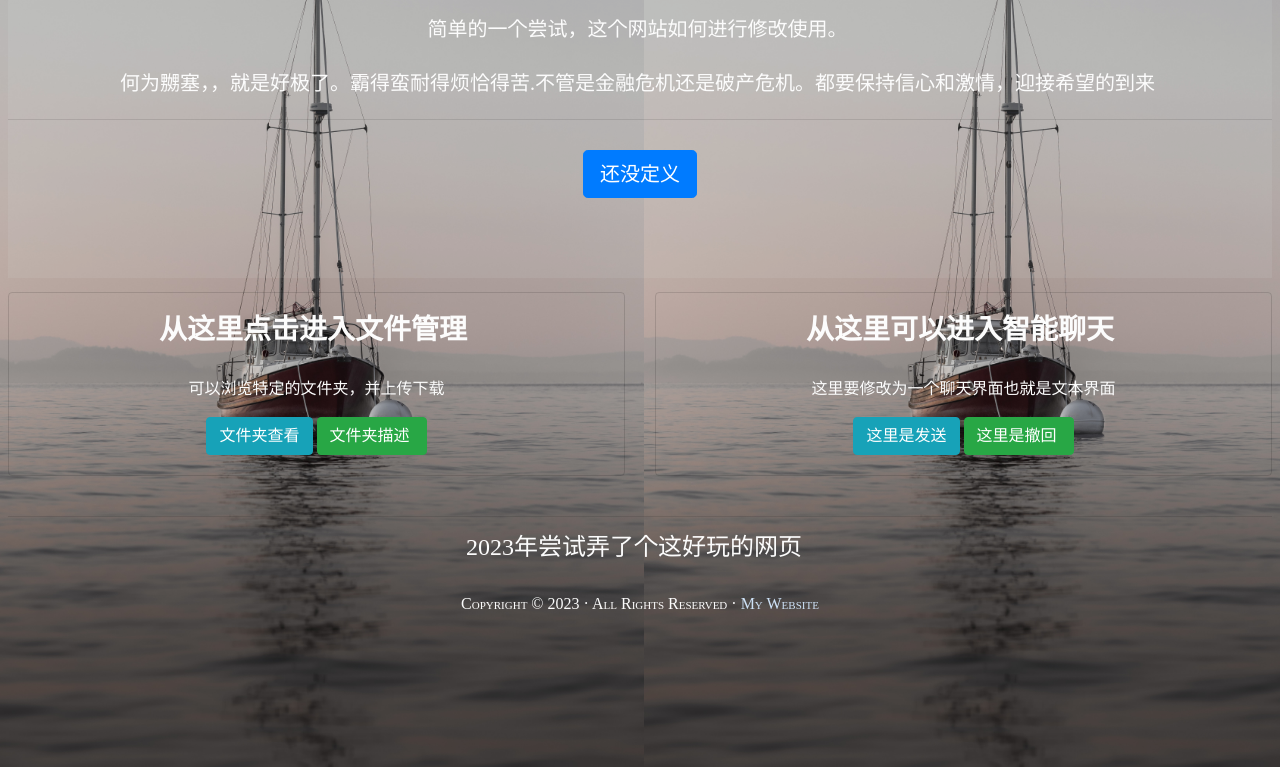
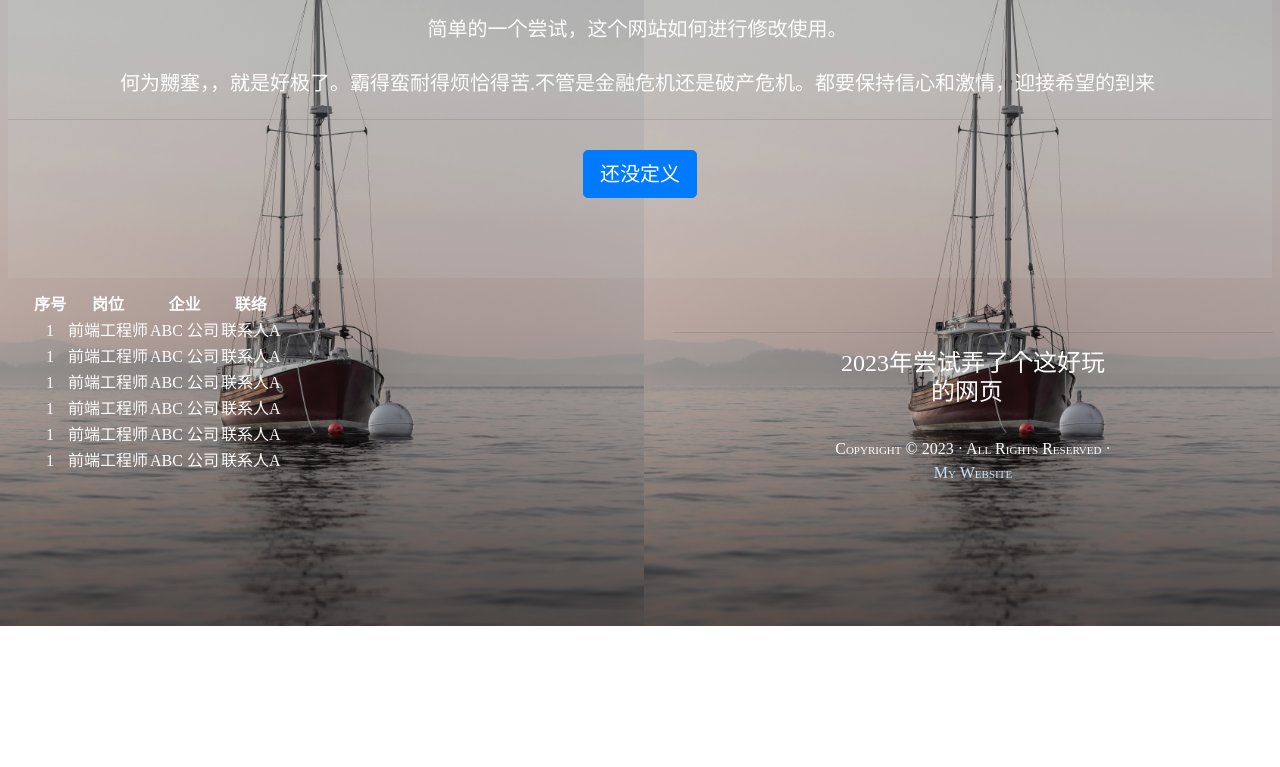
Before and after one commit to daopica/daopica.github.io, a plain HTML site: page index.html in a window 1280 px wide. Shown: the part 174-941 px from the top of the page. After the commit the page ends 800 px from the top, so only its background shows below. Drawn offline with Linux system fonts and the light colour scheme.

Commit message:
Update index.html

```diff
--- a/index.html
+++ b/index.html
@@ -4,7 +4,7 @@
     <meta charset="utf-8">
     <meta http-equiv="X-UA-Compatible" content="IE=edge">
     <meta name="viewport" content="width=device-width, initial-scale=1">
-    <title>嬲塞网</title>
+    <title>嬲塞招聘网</title>
 
     <script>
       var totalCount = parseInt(localStorage.getItem('totalCount'));
@@ -58,11 +58,10 @@
 
     <div class="jumbotron jumbotron-fluid text-center">
        <h1 class="display-4"嬲塞网</h1>
-       <p><strong>嬲塞网</strong></p>
+       <p><strong>嬲塞 求职&nbsp; 互助网</strong></p>
        <p class="lead">简单的一个尝试，这个网站如何进行修改使用。&nbsp;</p>
        <p class="lead">何为嬲塞，，就是好极了。霸得蛮耐得烦恰得苦.不管是金融危机还是破产危机。都要保持信心和激情，迎接希望的到来&nbsp;</p>
-<hr class="my-4">
-
+       <hr class="my-4">
        <p class="lead col-xl-2 offset-xl-5">
           <a class="btn btn-primary btn-lg" href="#" role="button">还没定义</a>
        </p>
@@ -74,28 +73,71 @@
 <div class="col-md-4 col-xl-3">
 </div>
   </div>
-       <div class="row">
-          <div class="col-md-6 text-center">
-             <div class="card">
-                <div class="card-body">
-                   <h3><strong>从这里点击进入文件管理&nbsp;</strong></h3>
-                   <p>可以浏览特定的文件夹，并上传下载 </p>
-                   <button type="button" class="btn btn-info btn-md">文件夹查看</button>
-                   <button type="button" class="btn btn-success btn-md">文件夹描述&nbsp;</button>
-                </div>
-             </div>
-          </div>
-          <div class="text-center col-md-6">
-             <div class="card">
-                <div class="card-body">
-                   <h3></strong><strong>从这里可以进入智能聊天&nbsp;</strong></strong></h3>
-                   <p>这里要修改为一个聊天界面也就是文本界面</p>
-                    <button type="button" class="btn btn-info btn-md">这里是发送</button>
-                    <button type="button" class="btn btn-success btn-md">这里是撤回&nbsp;</button>
-                </div>
-             </div>
-          </div>
+         <div class="row">
+          <div style="width: 600px; height: 250px; overflow-y: scroll; margin-left: 40px;">
+          <table>
+            <thead>
+                <tr>
+                 <th>序号</th>
+                 <th>岗位</th>
+                 <th>企业</th>
+                 <th>联络</th>
+                </tr>
+            </thead>
+                   <tbody>
+                     <tr>
+                       <td>1</td>
+                       <td>前端工程师</td>
+                       <td>ABC 公司</td>
+                       <td>联系人A</td>
+                     </tr>
+                     <tr>
+                       <td>1</td>
+                       <td>前端工程师</td>
+                       <td>ABC 公司</td>
+                       <td>联系人A</td>
+                     </tr>
+                     <tr>
+                       <td>1</td>
+                       <td>前端工程师</td>
+                       <td>ABC 公司</td>
+                       <td>联系人A</td>
+                     </tr>
+                     <tr>
+                       <td>1</td>
+                       <td>前端工程师</td>
+                       <td>ABC 公司</td>
+                       <td>联系人A</td>
+                     </tr>
+                     <tr>
+                       <td>1</td>
+                       <td>前端工程师</td>
+                       <td>ABC 公司</td>
+                       <td>联系人A</td>
+                     </tr>
+                     <tr>
+                       <td>1</td>
+                       <td>前端工程师</td>
+                       <td>ABC 公司</td>
+                       <td>联系人A</td>
+                     </tr>
+                   </tbody>
+          </table>
        </div>
+          <div style="width: 600px; height: 250px; overflow-y: scroll; margin-left: 40px;">
+          <table>
+            <thead>
+                <tr>
+                 <th>序号</th>
+                 <th>岗位</th>
+                 <th>企业</th>
+                 <th>联络</th>
+                </tr>
+            </thead>
+       </div>
+
+
+       <!-- 页面底部 -->
        <br>
        <hr>
        <div class="row">
```
